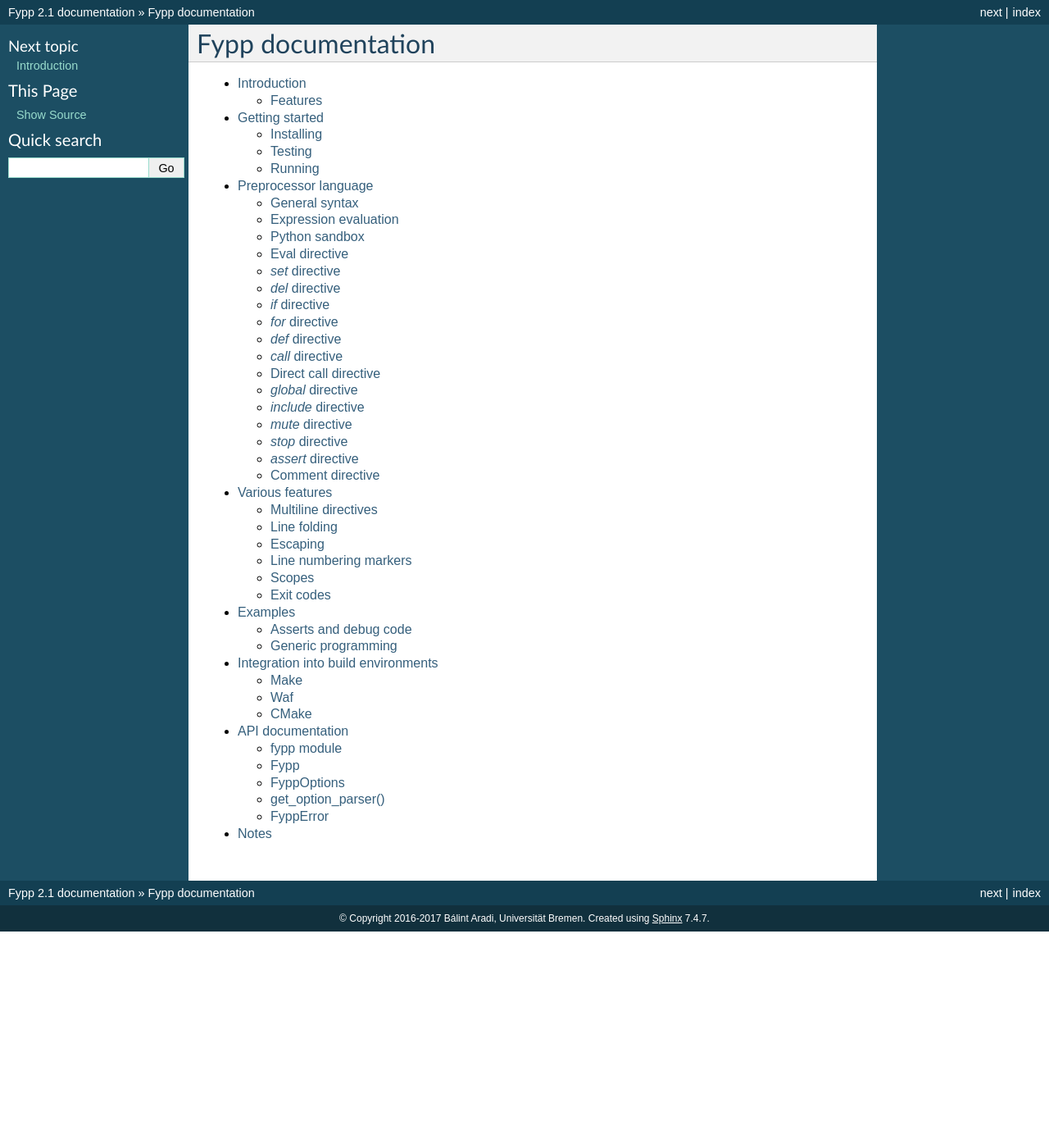
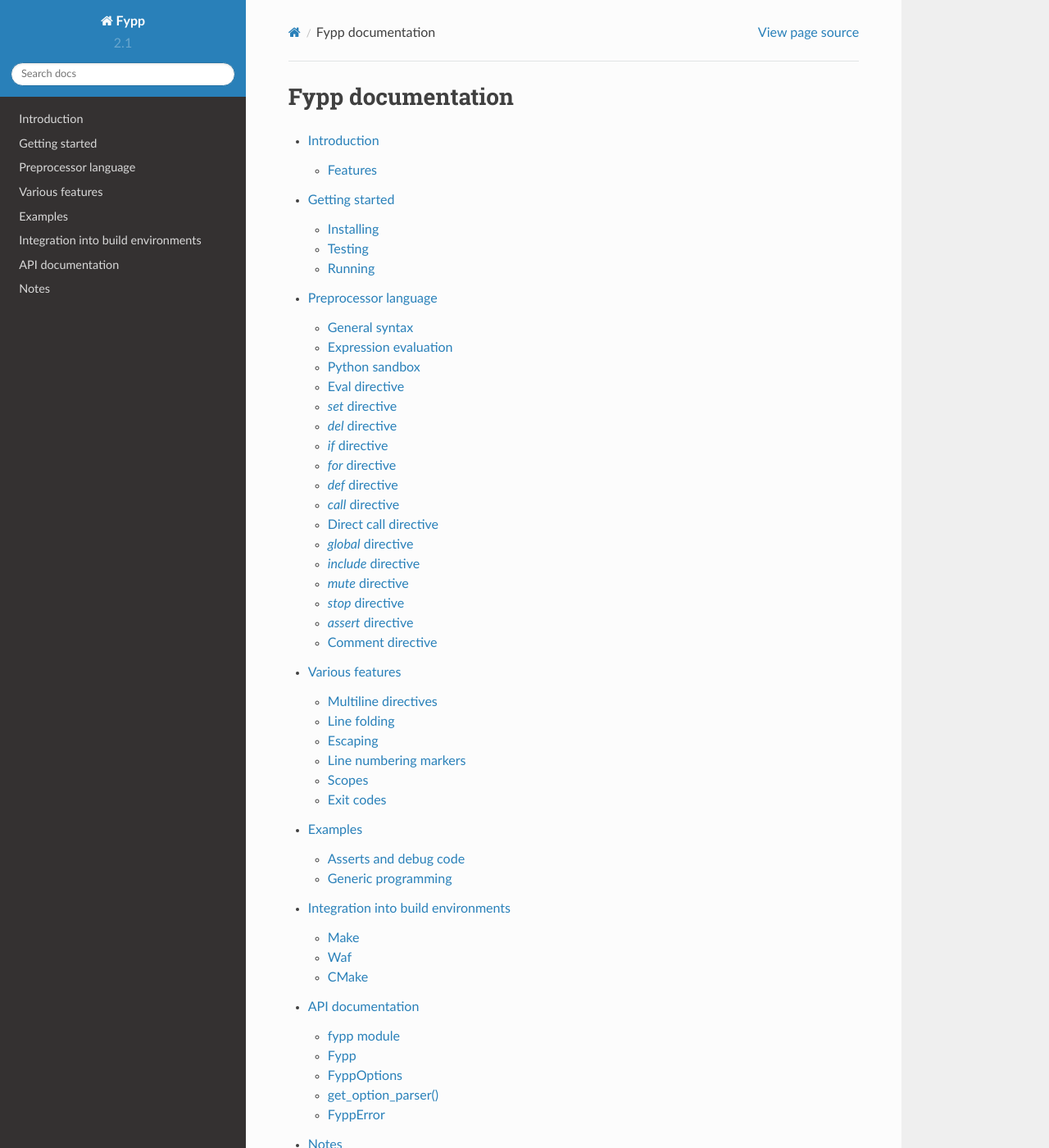
Before and after one commit to aradi/fypp, a Sphinx documentation site: the page built from docs/index.rst, in a window 1280 px wide and 1400 px high. Shown: the whole window at 82% size. Built offline with Sphinx 7.4.7 and the Read the Docs theme 2.0.0, drawn with Linux system fonts in a browser that asks for light colours; some of the changed lines change nothing that is shown; some of the changed text lies outside the part shown.

Commit message:
Adapt sphinx config file for readthedocs

```diff
--- a/docs/conf.py
+++ b/docs/conf.py
@@ -1,7 +1,8 @@
+#!/usr/bin/env python3
 # -*- coding: utf-8 -*-
 #
 # Fypp documentation build configuration file, created by
-# sphinx-quickstart on Fri Feb 19 08:36:50 2016.
+# sphinx-quickstart on Tue Sep 12 17:02:09 2017.
 #
 # This file is execfile()d with the current directory set to its
 # containing dir.
@@ -12,41 +13,41 @@
 # All configuration values have a default; values that are commented out
 # serve to show the default.
 
-import sys
-import os
-
 # If extensions (or modules to document with autodoc) are in another directory,
 # add these directories to sys.path here. If the directory is relative to the
 # documentation root, use os.path.abspath to make it absolute, like shown here.
+#
+import os
+import sys
 sys.path.insert(0, os.path.abspath('../src'))
 
 # -- General configuration ------------------------------------------------
 
 # If your documentation needs a minimal Sphinx version, state it here.
-#needs_sphinx = '1.0'
+#
+# needs_sphinx = '1.0'
 
 # Add any Sphinx extension module names here, as strings. They can be
 # extensions coming with Sphinx (named 'sphinx.ext.*') or your custom
 # ones.
-extensions = [
-    'sphinx.ext.autodoc', 'sphinx.ext.napoleon'
-]
+extensions = ['sphinx.ext.autodoc', 'sphinx.ext.napoleon']
 
 # Add any paths that contain templates here, relative to this directory.
 templates_path = ['_templates']
 
-# The suffix of source filenames.
+# The suffix(es) of source filenames.
+# You can specify multiple suffix as a list of string:
+#
+# source_suffix = ['.rst', '.md']
 source_suffix = '.rst'
-
-# The encoding of source files.
-#source_encoding = 'utf-8-sig'
 
 # The master toctree document.
 master_doc = 'index'
 
 # General information about the project.
-project = u'Fypp'
-copyright = u'2016-2017 Bálint Aradi, Universität Bremen'
+project = 'Fypp'
+copyright = '2017, Bálint Aradi'
+author = 'Bálint Aradi'
 
 # The version info for the project you're documenting, acts as replacement for
 # |version| and |release|, also used in various other places throughout the
@@ -54,129 +55,64 @@
 #
 # The short X.Y version.
 version = '2.1'
-
 # The full version, including alpha/beta/rc tags.
 release = '2.1'
 
 # The language for content autogenerated by Sphinx. Refer to documentation
 # for a list of supported languages.
-#language = None
-
-# There are two options for replacing |today|: either, you set today to some
-# non-false value, then it is used:
-#today = ''
-# Else, today_fmt is used as the format for a strftime call.
-#today_fmt = '%B %d, %Y'
+#
+# This is also used if you do content translation via gettext catalogs.
+# Usually you set "language" from the command line for these cases.
+language = None
 
 # List of patterns, relative to source directory, that match files and
 # directories to ignore when looking for source files.
-exclude_patterns = ['_build']
-
-# The reST default role (used for this markup: `text`) to use for all
-# documents.
-#default_role = None
-
-# If true, '()' will be appended to :func: etc. cross-reference text.
-#add_function_parentheses = True
-
-# If true, the current module name will be prepended to all description
-# unit titles (such as .. function::).
-#add_module_names = True
-
-# If true, sectionauthor and moduleauthor directives will be shown in the
-# output. They are ignored by default.
-#show_authors = False
+# This patterns also effect to html_static_path and html_extra_path
+exclude_patterns = ['_build', 'Thumbs.db', '.DS_Store']
 
 # The name of the Pygments (syntax highlighting) style to use.
 pygments_style = 'sphinx'
 
-# A list of ignored prefixes for module index sorting.
-#modindex_common_prefix = []
-
-# If true, keep warnings as "system message" paragraphs in the built documents.
-#keep_warnings = False
+# If true, `todo` and `todoList` produce output, else they produce nothing.
+todo_include_todos = False
 
 
 # -- Options for HTML output ----------------------------------------------
 
 # The theme to use for HTML and HTML Help pages.  See the documentation for
 # a list of builtin themes.
-html_theme = 'default'
+#
+#html_theme = 'alabaster'
+html_theme = 'sphinx_rtd_theme'
 
 # Theme options are theme-specific and customize the look and feel of a theme
 # further.  For a list of options available for each theme, see the
 # documentation.
-#html_theme_options = {}
-
-# Add any paths that contain custom themes here, relative to this directory.
-#html_theme_path = []
-
-# The name for this set of Sphinx documents.  If None, it defaults to
-# "<project> v<release> documentation".
-#html_title = None
-
-# A shorter title for the navigation bar.  Default is the same as html_title.
-#html_short_title = None
-
-# The name of an image file (relative to this directory) to place at the top
-# of the sidebar.
-#html_logo = None
-
-# The name of an image file (within the static path) to use as favicon of the
-# docs.  This file should be a Windows icon file (.ico) being 16x16 or 32x32
-# pixels large.
-#html_favicon = None
+#
+# html_theme_options = {}
 
 # Add any paths that contain custom static files (such as style sheets) here,
 # relative to this directory. They are copied after the builtin static files,
 # so a file named "default.css" will overwrite the builtin "default.css".
 html_static_path = ['_static']
 
-# Add any extra paths that contain custom files (such as robots.txt or
-# .htaccess) here, relative to this directory. These files are copied
-# directly to the root of the documentation.
-#html_extra_path = []
+# Custom sidebar templates, must be a dictionary that maps document names
+# to template names.
+#
+# This is required for the alabaster theme
+# refs: http://alabaster.readthedocs.io/en/latest/installation.html#sidebars
+html_sidebars = {
+    '**': [
+        'about.html',
+        'navigation.html',
+        'relations.html',  # needs 'show_related': True theme option to display
+        'searchbox.html',
+        'donate.html',
+    ]
+}
 
-# If not '', a 'Last updated on:' timestamp is inserted at every page bottom,
-# using the given strftime format.
-#html_last_updated_fmt = '%b %d, %Y'
 
-# If true, SmartyPants will be used to convert quotes and dashes to
-# typographically correct entities.
-#html_use_smartypants = True
-
-# Custom sidebar templates, maps document names to template names.
-#html_sidebars = {}
-
-# Additional templates that should be rendered to pages, maps page names to
-# template names.
-#html_additional_pages = {}
-
-# If false, no module index is generated.
-#html_domain_indices = True
-
-# If false, no index is generated.
-#html_use_index = True
-
-# If true, the index is split into individual pages for each letter.
-#html_split_index = False
-
-# If true, links to the reST sources are added to the pages.
-#html_show_sourcelink = True
-
-# If true, "Created using Sphinx" is shown in the HTML footer. Default is True.
-#html_show_sphinx = True
-
-# If true, "(C) Copyright ..." is shown in the HTML footer. Default is True.
-#html_show_copyright = True
-
-# If true, an OpenSearch description file will be output, and all pages will
-# contain a <link> tag referring to it.  The value of this option must be the
-# base URL from which the finished HTML is served.
-#html_use_opensearch = ''
-
-# This is the file name suffix for HTML files (e.g. ".xhtml").
-#html_file_suffix = None
+# -- Options for HTMLHelp output ------------------------------------------
 
 # Output file base name for HTML help builder.
 htmlhelp_basename = 'Fyppdoc'
@@ -185,43 +121,30 @@
 # -- Options for LaTeX output ---------------------------------------------
 
 latex_elements = {
-# The paper size ('letterpaper' or 'a4paper').
-#'papersize': 'letterpaper',
+    # The paper size ('letterpaper' or 'a4paper').
+    #
+    # 'papersize': 'letterpaper',
 
-# The font size ('10pt', '11pt' or '12pt').
-#'pointsize': '10pt',
+    # The font size ('10pt', '11pt' or '12pt').
+    #
+    # 'pointsize': '10pt',
 
-# Additional stuff for the LaTeX preamble.
-#'preamble': '',
+    # Additional stuff for the LaTeX preamble.
+    #
+    # 'preamble': '',
+
+    # Latex figure (float) alignment
+    #
+    # 'figure_align': 'htbp',
 }
 
 # Grouping the document tree into LaTeX files. List of tuples
 # (source start file, target name, title,
 #  author, documentclass [howto, manual, or own class]).
 latex_documents = [
-  ('index', 'Fypp.tex', u'Fypp Documentation',
-   u'Bálint Aradi', 'manual'),
+    (master_doc, 'Fypp.tex', 'Fypp Documentation',
+     'Bálint Aradi', 'manual'),
 ]
-
-# The name of an image file (relative to this directory) to place at the top of
-# the title page.
-#latex_logo = None
-
-# For "manual" documents, if this is true, then toplevel headings are parts,
-# not chapters.
-#latex_use_parts = False
-
-# If true, show page references after internal links.
-#latex_show_pagerefs = False
-
-# If true, show URL addresses after external links.
-#latex_show_urls = False
-
-# Documents to append as an appendix to all manuals.
-#latex_appendices = []
-
-# If false, no module index is generated.
-#latex_domain_indices = True
 
 
 # -- Options for manual page output ---------------------------------------
@@ -229,12 +152,9 @@
 # One entry per manual page. List of tuples
 # (source start file, name, description, authors, manual section).
 man_pages = [
-    ('index', 'fypp', u'Fypp Documentation',
-     [u'Bálint Aradi'], 1)
+    (master_doc, 'fypp', 'Fypp Documentation',
+     [author], 1)
 ]
-
-# If true, show URL addresses after external links.
-#man_show_urls = False
 
 
 # -- Options for Texinfo output -------------------------------------------
@@ -243,19 +163,7 @@
 # (source start file, target name, title, author,
 #  dir menu entry, description, category)
 texinfo_documents = [
-  ('index', 'Fypp', u'Fypp Documentation',
-   u'Bálint Aradi', 'Fypp', 'One line description of project.',
-   'Miscellaneous'),
+    (master_doc, 'Fypp', 'Fypp Documentation',
+     author, 'Fypp', 'One line description of project.',
+     'Miscellaneous'),
 ]
-
-# Documents to append as an appendix to all manuals.
-#texinfo_appendices = []
-
-# If false, no module index is generated.
-#texinfo_domain_indices = True
-
-# How to display URL addresses: 'footnote', 'no', or 'inline'.
-#texinfo_show_urls = 'footnote'
-
-# If true, do not generate a @detailmenu in the "Top" node's menu.
-#texinfo_no_detailmenu = False
```
Also changed, not shown: 2 other files.
